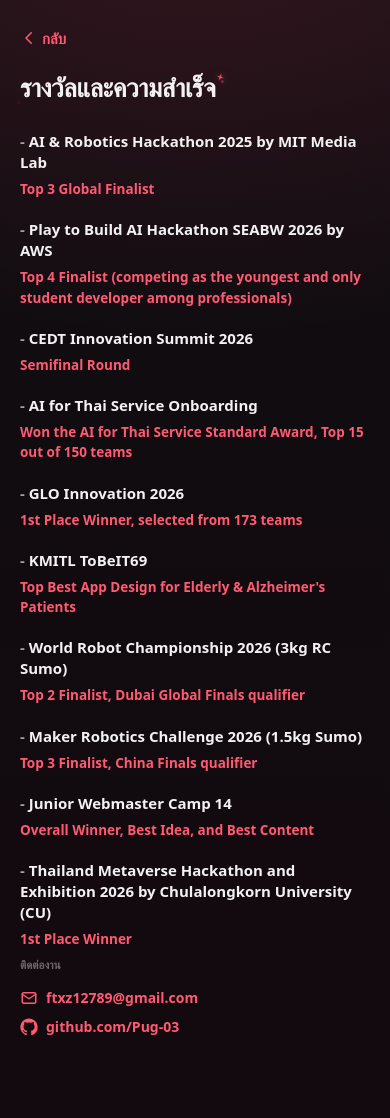
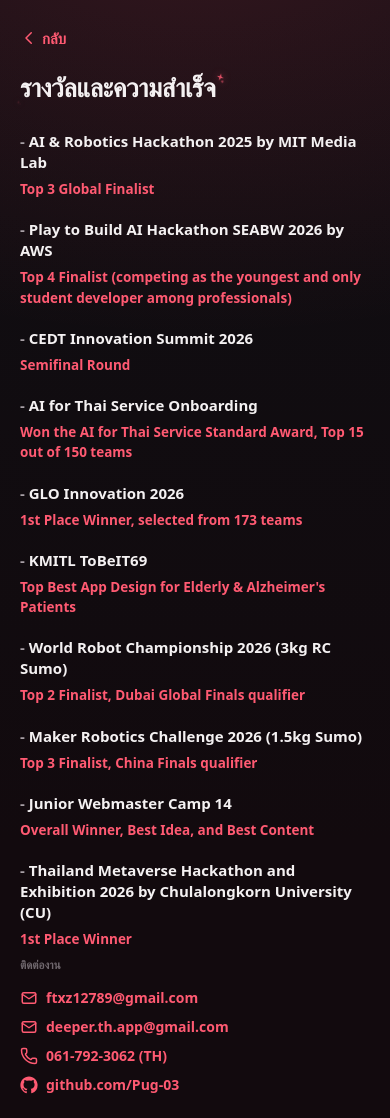
Before and after one commit to Pug-03/DeePer, a React (Vite) app in the folder client/: page /awards in a window 390 px wide. Before the commit the page ends 1060 px from the top, so only its background shows below. Built offline with nearby package versions, Linux system fonts and the light colour scheme; no server answers; a web font is replaced by a local one.

Commit message:
feat: update contact details on the awards pages
Add DeePer's app inbox and a Thai phone number (tap to call) to
Nathaporn's contacts, and give Natsha her own email in place of the
shared one and the GitHub link.

```diff
--- a/client/src/components/icons.jsx
+++ b/client/src/components/icons.jsx
@@ -64,6 +64,11 @@ export const IcMousePointer = (p) => (
   <svg {...S(p)}>
     <path d="M3.688 3.037a.497.497 0 0 0-.651.651l6.5 15.999a.501.501 0 0 0 .947-.062l1.569-6.083a2 2 0 0 1 1.448-1.479l6.124-1.579a.5.5 0 0 0 .063-.947z" />
     <path d="M12.586 12.586 19 19" />
+  </svg>
+);
+export const IcPhone = (p) => (
+  <svg {...S(p)}>
+    <path d="M13.832 16.568a1 1 0 0 0 1.213-.303l.355-.465A2 2 0 0 1 17 15h3a2 2 0 0 1 2 2v3a2 2 0 0 1-2 2A18 18 0 0 1 2 4a2 2 0 0 1 2-2h3a2 2 0 0 1 2 2v3a2 2 0 0 1-.8 1.6l-.468.351a1 1 0 0 0-.292 1.233 14 14 0 0 0 6.392 6.384" />
   </svg>
 );
 export const IcMail = (p) => (
--- a/client/src/pages/Awards.jsx
+++ b/client/src/pages/Awards.jsx
@@ -1,10 +1,15 @@
 import { useNavigate } from 'react-router-dom';
 import { useI18n } from '../store/i18n.jsx';
 import Sparkles from '../components/Sparkles.jsx';
-import { IcBack, IcMail, IcGithub } from '../components/icons.jsx';
+import { IcBack, IcMail, IcPhone, IcGithub } from '../components/icons.jsx';
 
 const CONTACT_EMAIL = 'ftxz12789@gmail.com';
+// DeePer's own inbox, for app-related contact.
+const CONTACT_EMAIL_APP = 'deeper.th.app@gmail.com';
 const CONTACT_GITHUB = 'https://github.com/Pug-03';
+// Thai mobile number — shown as dialled locally, linked in E.164 form.
+const CONTACT_PHONE = '061-792-3062';
+const CONTACT_PHONE_TEL = '+66617923062';
 
 // Real, fixed content (not fetched, not translated per-field — award names
 // and results are proper nouns/placements, same in either app language).
@@ -102,6 +107,12 @@ export default function Awards() {
         <a className="link award-contact-row" href={`mailto:${CONTACT_EMAIL}`}>
           <IcMail size={18} /> {CONTACT_EMAIL}
         </a>
+        <a className="link award-contact-row" href={`mailto:${CONTACT_EMAIL_APP}`}>
+          <IcMail size={18} /> {CONTACT_EMAIL_APP}
+        </a>
+        <a className="link award-contact-row" href={`tel:${CONTACT_PHONE_TEL}`}>
+          <IcPhone size={18} /> {CONTACT_PHONE} (TH)
+        </a>
         <a
           className="link award-contact-row"
           href={CONTACT_GITHUB}
--- a/client/src/pages/AwardsNatsha.jsx
+++ b/client/src/pages/AwardsNatsha.jsx
@@ -1,9 +1,8 @@
 import { useNavigate } from 'react-router-dom';
 import { useI18n } from '../store/i18n.jsx';
-import { IcBack, IcMail, IcGithub, IcSparkle } from '../components/icons.jsx';
+import { IcBack, IcMail, IcSparkle } from '../components/icons.jsx';
 
-const CONTACT_EMAIL = 'ftxz12789@gmail.com';
-const CONTACT_GITHUB = 'https://github.com/Pug-03';
+const CONTACT_EMAIL = 'natsha.nampan@gmail.com';
 
 // No real achievements to list yet — see Awards.jsx for the same page
 // structure with a filled-in list. Honest empty state instead of
@@ -40,14 +39,6 @@ export default function AwardsNatsha() {
         <a className="link award-contact-row" href={`mailto:${CONTACT_EMAIL}`}>
           <IcMail size={18} /> {CONTACT_EMAIL}
         </a>
-        <a
-          className="link award-contact-row"
-          href={CONTACT_GITHUB}
-          target="_blank"
-          rel="noopener noreferrer"
-        >
-          <IcGithub size={18} /> {CONTACT_GITHUB.replace(/^https?:\/\//, '')}
-        </a>
       </div>
     </div>
   );
```
